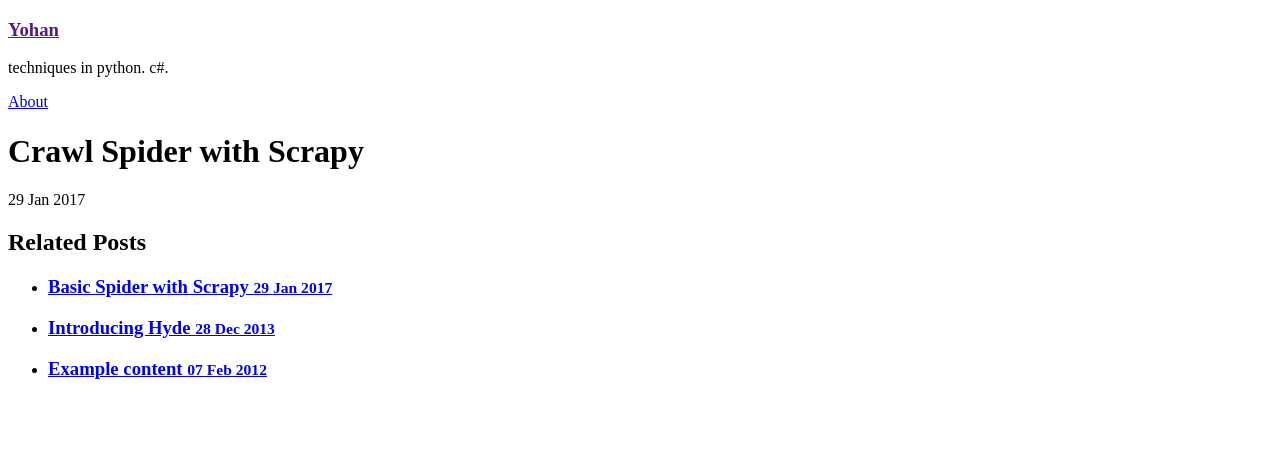
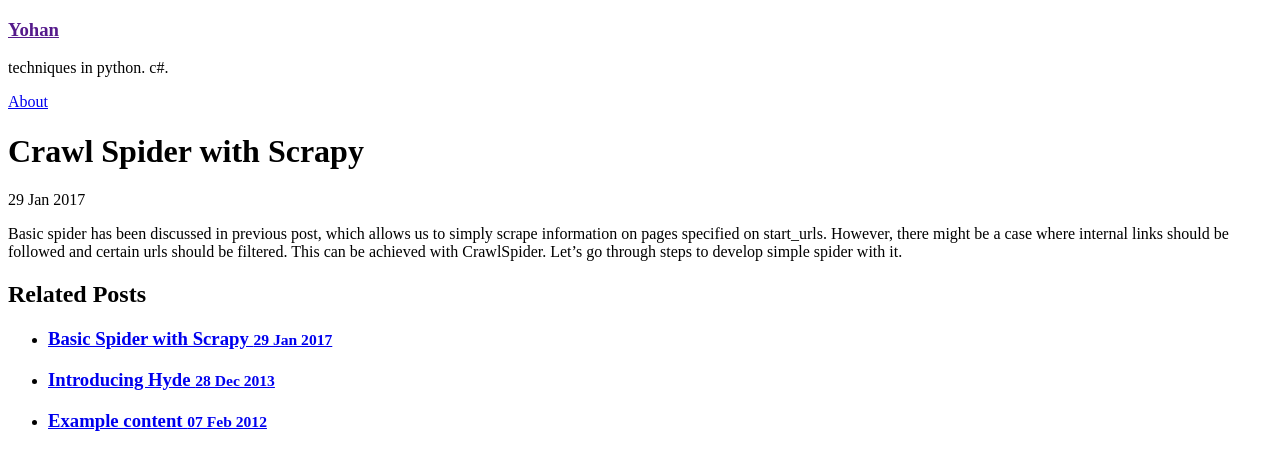
Before and after one commit to yohancheong/yohancheong.github.io, a Jekyll site: the page built from _posts/2017-01-29-crawl-spider-with-scrapy.md, in a window 1280 px wide. Shown: the top 470 px of the page. Built offline with Jekyll 4.4.1, drawn with Linux system fonts in a browser that asks for light colours.

Commit message:
Started writing crawl spider

```diff
--- a/_posts/2017-01-29-crawl-spider-with-scrapy.md
+++ b/_posts/2017-01-29-crawl-spider-with-scrapy.md
@@ -2,3 +2,6 @@
 layout: post
 title: Crawl Spider with Scrapy
 ---
+
+Basic spider has been discussed in previous post, which allows us to simply scrape information on pages specified on start_urls. However, there might be a case where internal links should be followed and certain urls should be filtered.
+This can be achieved with CrawlSpider. Let's go through steps to develop simple spider with it.
```
Also changed, not shown: _posts/2017-01-29-basic-spider-with-scrapy.md (+13 -4 lines).
